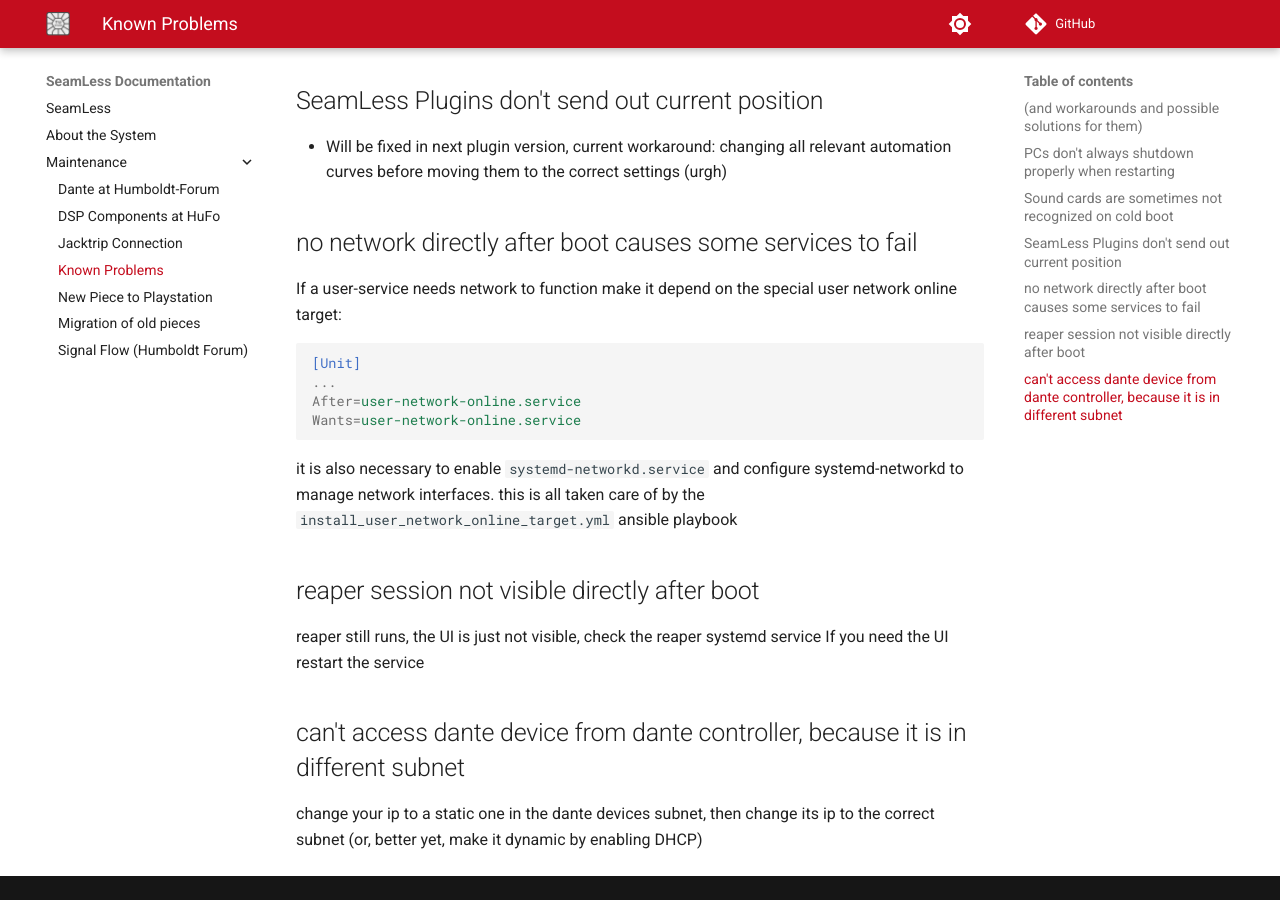
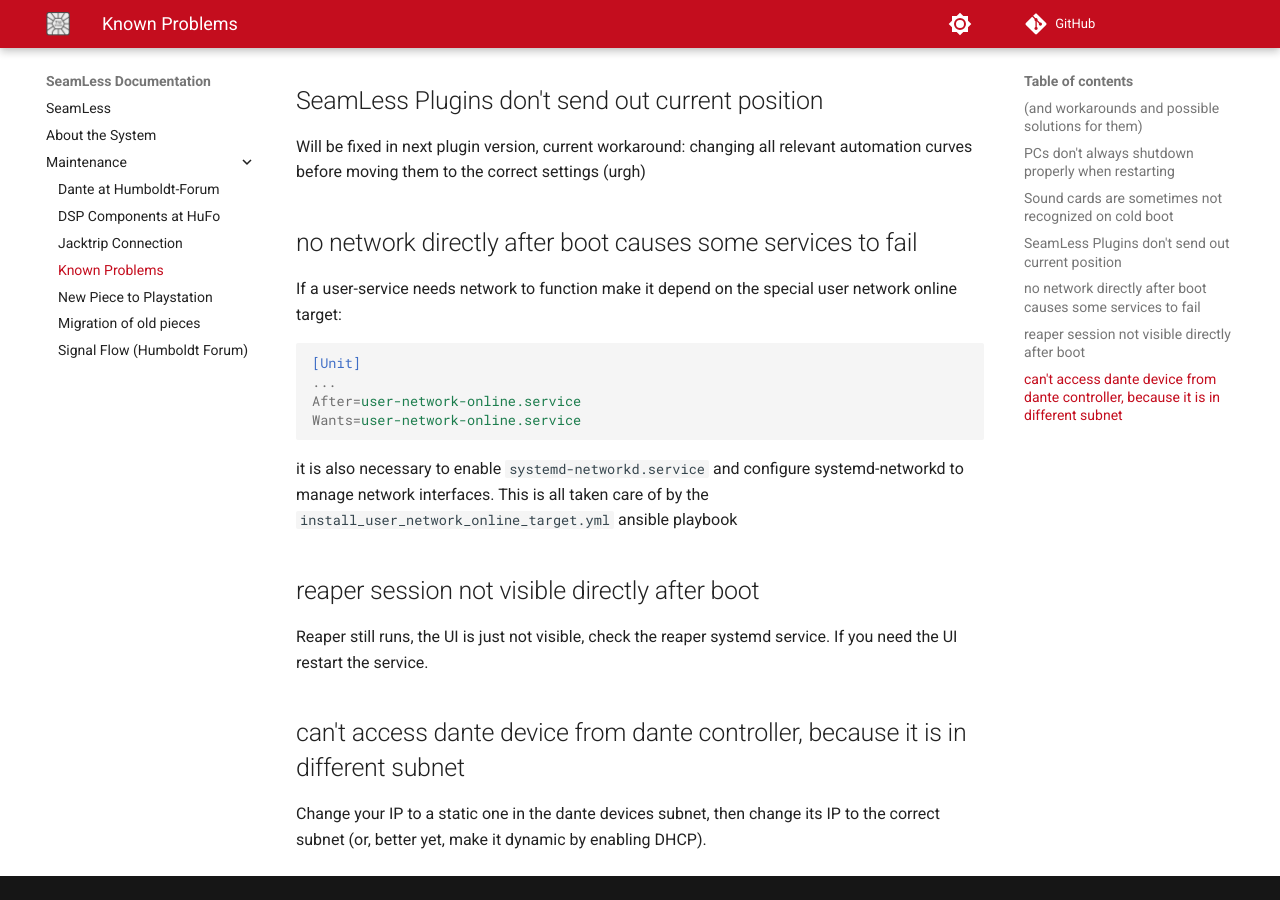
Before and after one commit to tu-studio/seamless-docs, an MkDocs documentation site: the page built from old/Documentation/docs/maintenance/known_problems.md, in a window 1280 px wide and 900 px high, scrolled down 565 px. Built offline with MkDocs 1.6.1 and Material for MkDocs 9.7.7, drawn with Linux system fonts in a browser that asks for light colours; comment, search, counter and statistics services are not loaded.

Commit message:
updated formatting

````diff
--- a/old/Documentation/docs/maintenance/known_problems.md
+++ b/old/Documentation/docs/maintenance/known_problems.md
@@ -1,25 +1,32 @@
 # Known Problems
+
 ## (and workarounds and possible solutions for them)
 
 ## PCs don't always shutdown properly when restarting
 
-If it takes a long time for the system to restart, hard reset the PC by holding its power button for some seconds.
+If it takes a long time for the system to restart, hard reset the PC by holding
+its power button for some seconds.
 
 Apparently that's a feature of these Dell PCs
 
 ## Sound cards are sometimes not recognized on cold boot
 
-- might be fixed by changing BIOS power saving settings ("PCI Express Native Power Management" → Disable or something similar)
-- what we tried: disable ASPM in grub (did not work, might need additional BIOS setting)
-- restarting also works, but the current restart service has permission troubles
+- might be fixed by changing BIOS power saving settings ("PCI Express Native
+  Power Management" → Disable or something similar)
+- what we tried: disable ASPM in grub (did not work, might need additional BIOS
+  setting)
+- restarting also works, but the current restart service has permission
+  troubles
 
 ## SeamLess Plugins don't send out current position
 
-- Will be fixed in next plugin version, current workaround: changing all relevant automation curves before moving them to the correct settings (urgh)
+Will be fixed in next plugin version, current workaround: changing all relevant
+automation curves before moving them to the correct settings (urgh)
 
 ## no network directly after boot causes some services to fail
 
-If a user-service needs network to function make it depend on the special user network online target:
+If a user-service needs network to function make it depend on the special user
+network online target:
 
 ```systemd
 [Unit]
@@ -28,14 +35,16 @@
 Wants=user-network-online.service
 ```
 
-it is also necessary to enable `systemd-networkd.service` and configure systemd-networkd to manage network interfaces.
-this is all taken care of by the `install_user_network_online_target.yml` ansible playbook
+it is also necessary to enable `systemd-networkd.service` and configure
+systemd-networkd to manage network interfaces. This is all taken care of by the
+`install_user_network_online_target.yml` ansible playbook
 
 ## reaper session not visible directly after boot
 
-reaper still runs, the UI is just not visible, check the reaper systemd service
-If you need the UI restart the service
+Reaper still runs, the UI is just not visible, check the reaper systemd
+service. If you need the UI restart the service.
 
 ## can't access dante device from dante controller, because it is in different subnet
 
-change your ip to a static one in the dante devices subnet, then change its ip to the correct subnet (or, better yet, make it dynamic by enabling DHCP)
+Change your IP to a static one in the dante devices subnet, then change its IP
+to the correct subnet (or, better yet, make it dynamic by enabling DHCP).
````
